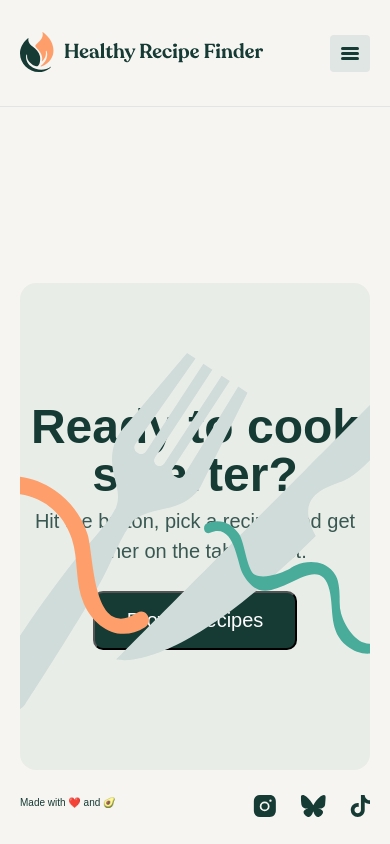
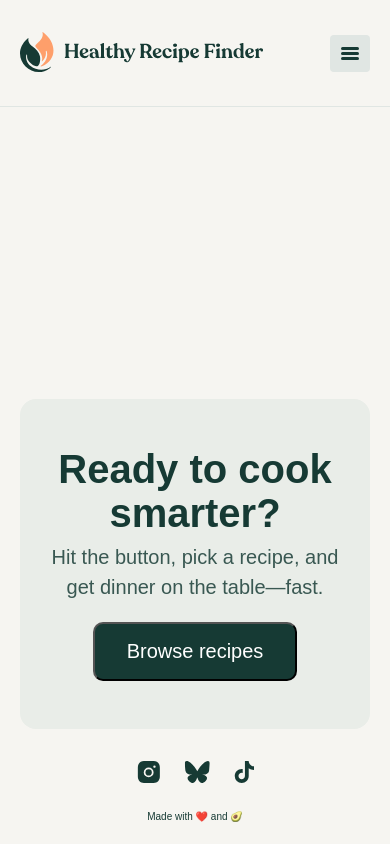
Before and after one commit to rajabovdavlat/homework8.9, a React (Vite) app: page / in a window 390 px wide. Built offline with nearby package versions, Linux system fonts and the light colour scheme; a web font is replaced by a local one.

Commit message:
AdaptiveHeaderFooterFool

```diff
--- a/src/App.jsx
+++ b/src/App.jsx
@@ -1,20 +1,36 @@
 import { BrowserRouter, Routes, Route } from "react-router-dom";
+import { Suspense, lazy } from "react";
 import MainLayout from "./layouts/MainLayout";
 import Home from "./pages/Home";
-import About from "./pages/About";
 import Recipes from "./pages/Recipes";
-import Recipe from "./pages/Recipe";
+
+
+const About = lazy(() => import("./pages/About"));
+const RecipeDetails = lazy(() => import("./pages/RecipeDetails"));
 
 function App() {
   return (
     <BrowserRouter>
       <Routes>
         <Route path='/' element={<MainLayout />}>
-          <Route index element={<Home />} /> {/* Footer есть */}
-          <Route path='about' element={<About />} /> {/* Footer есть */}
-          <Route path='recipes' element={<Recipes />} /> {/* Footer нет */}
-          <Route path='recipe/:id' element={<Recipe />} />{" "}
-          {/* Footer нет */}
+          <Route index element={<Home />} />
+          <Route
+            path='about'
+            element={
+              <Suspense fallback={<div>Loading...</div>}>
+                <About />
+              </Suspense>
+            }
+          />{" "}
+          <Route path='recipes' element={<Recipes />} />
+          <Route
+            path='recipes/:id'
+            element={
+              <Suspense fallback={<div>Loading...</div>}>
+                <RecipeDetails />
+              </Suspense>
+            }
+          />{" "}
         </Route>
       </Routes>
     </BrowserRouter>
--- a/src/components/footer/Footer.css
+++ b/src/components/footer/Footer.css
@@ -5,11 +5,7 @@
   padding: 120px 0;
   background-color: #e9ede8;
   border-radius: 16px;
-}
-
-.footer__wrapp {
-  position: relative;
-  overflow: visible;
+  overflow: hidden;
 }
 
 .footer__wrapp {
@@ -24,6 +20,7 @@
   width: 314px;
   height: auto;
   pointer-events: none;
+  z-index: 0;
 }
 
 .footer__icon--left {
@@ -35,6 +32,40 @@
 }
 
 
+.footer__title,
+.footer__desc,
+.footer__made,
+.footer__nav {
+  position: relative;
+  z-index: 1;
+}
+
+@media (max-width: 980px) {
+  .footer__icon {
+    width: 179px;
+    transform: scale(1.1);
+  }
+
+  .footer__icon--left {
+    top: auto;
+    bottom: -30px;
+    left: -40px;
+  }
+
+  .footer__icon--right {
+    top: -44px;
+    bottom: auto;
+    right: -15px;
+  }
+}
+
+@media (max-width: 600px) {
+  .footer__icon {
+    display: none;
+  }
+}
+
+
 .footer__title {
   font-weight: var(--font-weight-extrabold);
   font-size: var(--font-size-preset-2);
@@ -42,6 +73,19 @@
   letter-spacing: -3%;
   color: var(--color-neutral-900);
   margin-bottom: 0.75rem;
+}
+@media (max-width: 600px) {
+  .footer__wrapp {
+    padding: 48px 16px;
+  }
+  .footer__title {
+    font-size: 40px;
+    max-width: 280px;
+    margin: 0 auto 0.75rem;
+    white-space: normal;
+    word-break: break-word;
+    line-height: 1.1;
+  }
 }
 
 .footer__desc {
@@ -52,6 +96,19 @@
   color: var(--color-neutral-600);
   margin-bottom: 2.5rem;
 }
+
+@media (max-width: 600px) {
+  .footer__desc {
+      display: -webkit-box;
+    -webkit-box-orient: vertical;
+    -webkit-line-clamp: 2;
+    overflow: hidden;
+    text-align: center;
+    margin: 0 auto 2rem;
+    max-width: 100%;
+  }
+}
+
 
 .footer__made {
   user-select: none;
@@ -72,3 +129,24 @@
   display: flex;
   gap: 24px;
 }
+
+
+@media (max-width: 600px) {
+  .footer__nav {
+    flex-direction: column;
+    align-items: center;
+    padding: 32px 0 2rem 0;
+    gap: 24px;
+  }
+
+  .footer__social {
+    order: 1;
+    justify-content: center;
+    gap: 24px;
+  }
+
+  .footer__made {
+    order: 2;
+    text-align: center;
+  }
+}
--- a/src/components/footer/Footer.jsx
+++ b/src/components/footer/Footer.jsx
@@ -5,7 +5,7 @@ const Footer = () => {
     <footer className='footer'>
       <div className='container'>
         <div className='footer__wrapp'>
-          {/* Левая иконка */}
+
           <img
             src='/images/pattern-fork.svg'
             alt='Left decoration'
@@ -20,7 +20,6 @@ const Footer = () => {
             <button className='btn'>Browse recipes</button>
           </div>
 
-          {/* Правая иконка */}
           <img
             src='/images/pattern-knife.svg'
             alt='Right decoration'
--- a/src/components/header/Header.jsx
+++ b/src/components/header/Header.jsx
@@ -29,7 +29,7 @@ const Header = () => {
             </Link>
           </nav>
 
-          {/* button on the right */}
+          {/* btn on the right */}
           <div className='header__actions'>
             <button className='btn'>Browse recipes</button>
           </div>
@@ -65,7 +65,7 @@ const Header = () => {
               Recipes
             </Link>
 
-            {/* Кнопка Browse recipes */}
+            {/* btn Browse recipes */}
             <button className='header__modal-btn' onClick={toggleMenu}>
               Browse recipes
             </button>
--- a/src/index.css
+++ b/src/index.css
@@ -39,8 +39,8 @@ body {
 }
 
 .main-content {
-  flex: 1; /* занимает всё свободное место между Header и Footer */
-  padding: 6rem 2rem 2rem; /* сверху отступ для фиксированного Header */
+  flex: 1;
+  padding: 6rem 2rem 2rem;
 }
 
 
--- a/src/pages/Recipe.jsx
+++ /dev/null
@@ -1,5 +0,0 @@
-const Recipe = () => {
-  return <div>Single Recipe Page</div>;
-};
-
-export default Recipe;
--- /dev/null
+++ b/src/pages/RecipeDetails.jsx
@@ -0,0 +1,12 @@
+import React from "react";
+
+const RecipeDetails = () => {
+  return (
+    <section className='recipe-details'>
+      <h1>Recipe Details Page</h1>
+      <p>Здесь будут ингредиенты, инструкции и похожие рецепты.</p>
+    </section>
+  );
+};
+
+export default RecipeDetails;
```
